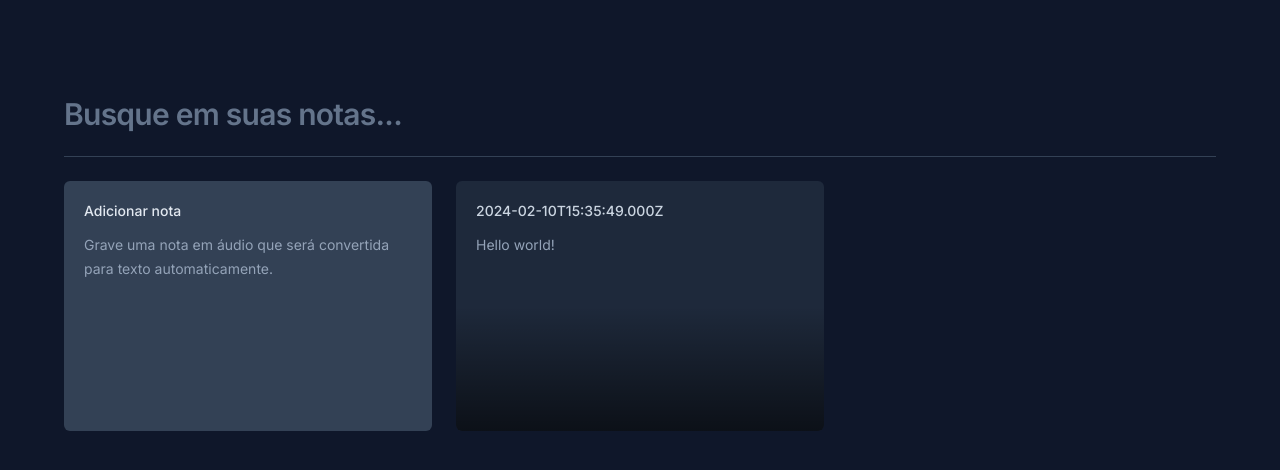
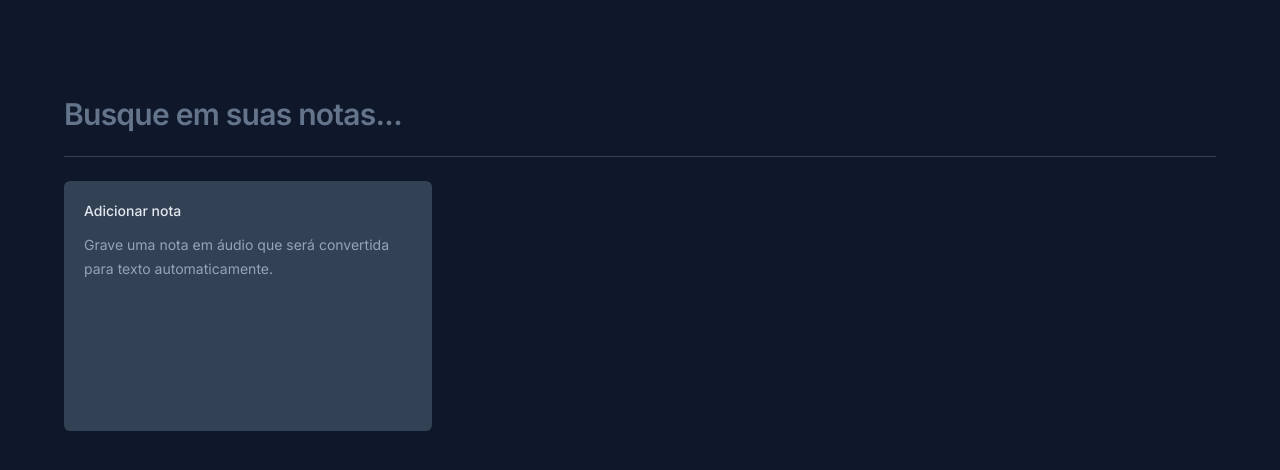
Before and after one commit to RogerioPiatek/note-taking, a React (Vite) app: page / in a window 1280 px wide. Shown: the top 470 px of the page. Built offline with nearby package versions, Linux system fonts and the light colour scheme.

Commit message:
feat: add initial Notes functionality

```diff
--- a/src/app.tsx
+++ b/src/app.tsx
@@ -1,7 +1,26 @@
+import { useState } from "react";
 import { NewNoteCard } from "./components/new-note-card";
 import { NoteCard } from "./components/note-card";
 
+interface Note {
+  id: string;
+  date: Date;
+  content: string;
+}
+
 export function App() {
+  const [notes, setNotes] = useState<Note[]>([]);
+
+  function onNoteCreated(content: string) {
+    const newNote = {
+      id: crypto.randomUUID(),
+      date: new Date(),
+      content,
+    };
+
+    setNotes([newNote, ...notes]);
+  }
+
   return (
     <div className="mx-auto max-w-6xl my-12 space-y-6">
       <div className="w-[124.5px] h-6" />
@@ -17,14 +36,11 @@
       <div className="h-px bg-slate-700" />
 
       <div className="grid grid-cols-3 gap-6 auto-rows-[250px]">
-        <NewNoteCard />
+        <NewNoteCard onNoteCreated={onNoteCreated} />
 
-        <NoteCard
-          note={{
-            content: "Hello world!",
-            date: new Date(),
-          }}
-        />
+        {notes.map((note) => {
+          return <NoteCard key={note.id} note={note} />;
+        })}
       </div>
     </div>
   );
--- a/src/components/new-note-card.tsx
+++ b/src/components/new-note-card.tsx
@@ -3,7 +3,11 @@
 import { ChangeEvent, FormEvent, useState } from "react";
 import { toast } from "sonner";
 
-export function NewNoteCard() {
+interface NewNoteProps {
+  onNoteCreated: (content: string) => void;
+}
+
+export function NewNoteCard({ onNoteCreated }: NewNoteProps) {
   const [shouldShowOnboarding, setShouldShowOnboarding] = useState(true);
   const [content, setContent] = useState("");
 
@@ -22,7 +26,10 @@
   function handleSaveNote(event: FormEvent) {
     event.preventDefault();
 
-    console.log(content);
+    onNoteCreated(content);
+
+    setContent("");
+    setShouldShowOnboarding(true);
 
     toast.success("Nota salva com sucesso!");
   }
@@ -70,6 +77,7 @@
                   autoFocus
                   className="text-sm leading-6 text-slate-400 bg-transparent resize-none flex-1 outline-none"
                   onChange={handleContentChanged}
+                  value={content}
                 />
               )}
             </div>
--- a/src/components/note-card.tsx
+++ b/src/components/note-card.tsx
@@ -15,7 +15,10 @@
     <Dialog.Root>
       <Dialog.Trigger className="rounded-md text-left flex flex-col bg-slate-800 p-5 gap-3 overflow-hidden relative outline-none hover:ring-2 hover:ring-slate-600 focus-visible:ring-2 focus-visible:ring-lime-400">
         <span className="text-sm font-medium text-slate-300">
-          {note.date.toISOString()}
+          {formatDistanceToNow(note.date, {
+            locale: ptBR,
+            addSuffix: true,
+          })}
         </span>
         <p className="text-sm leading-6 text-slate-400">{note.content}</p>
 
```
